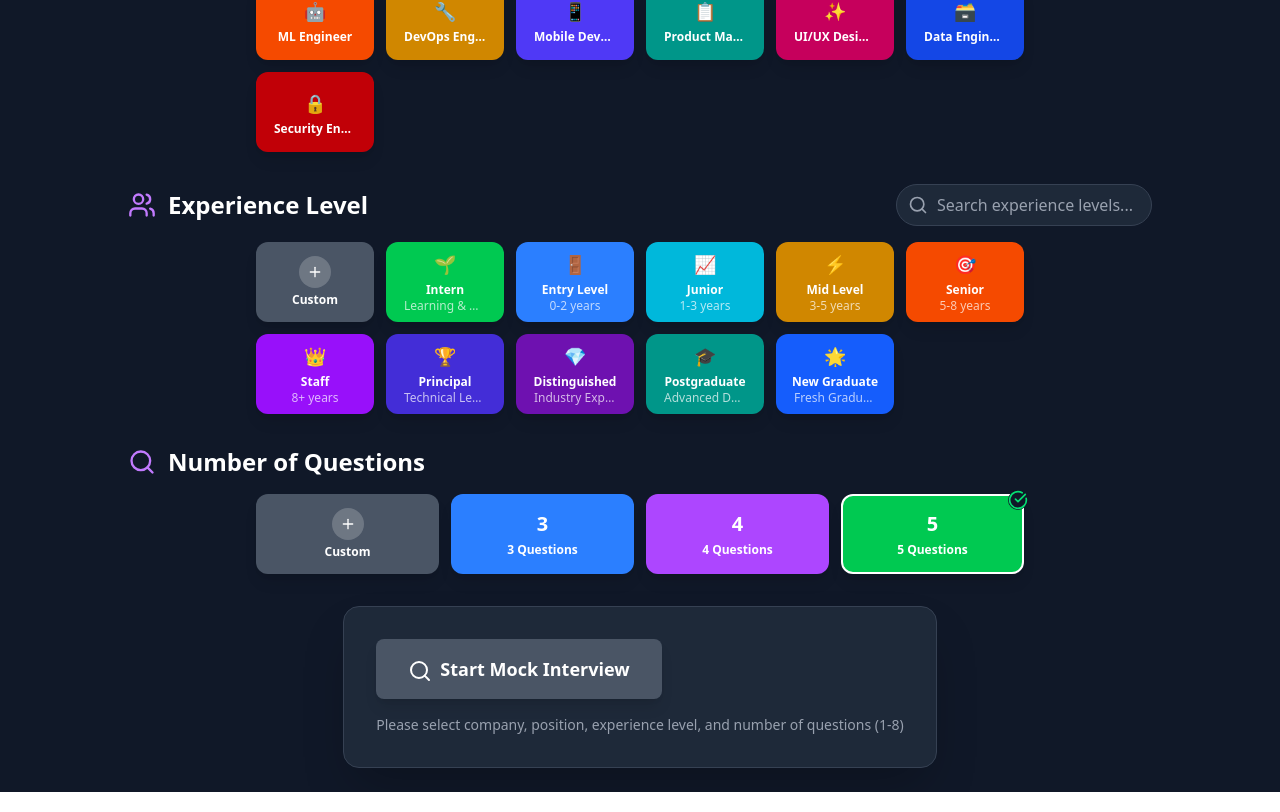
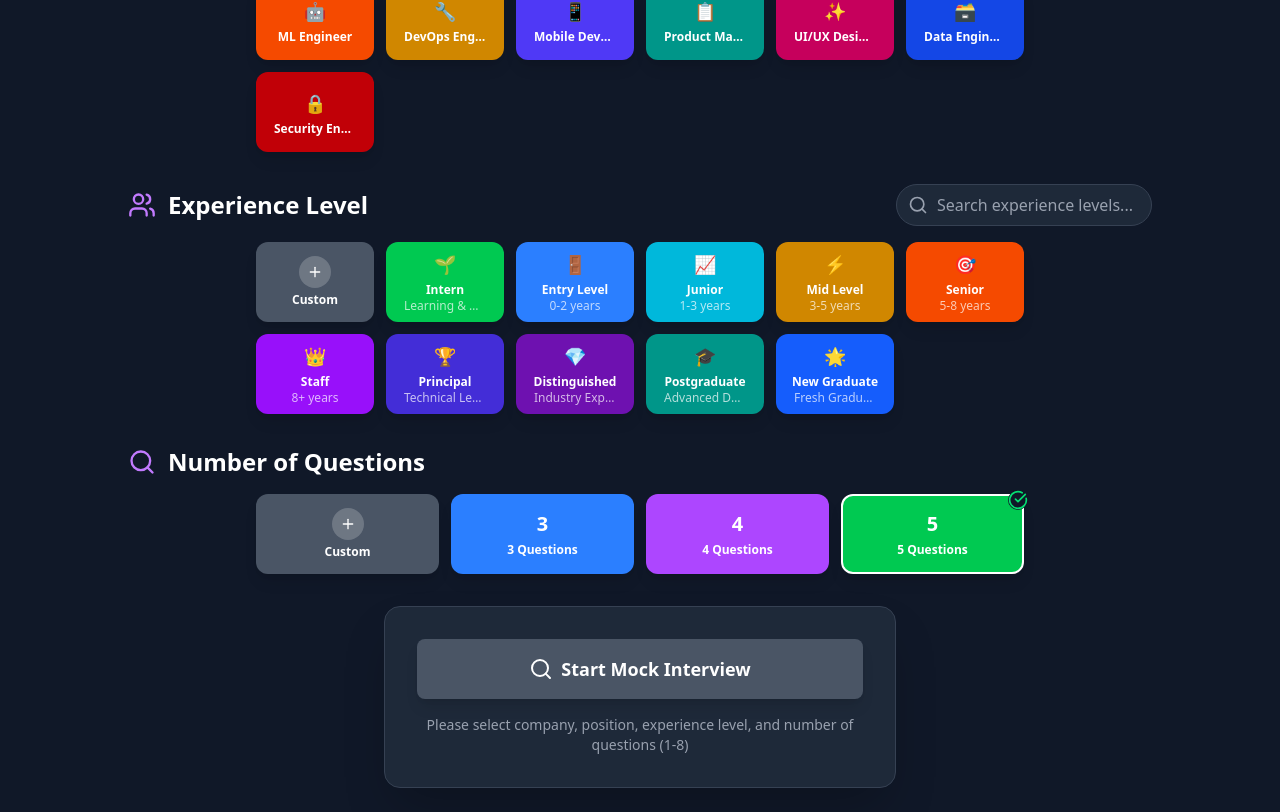
Before and after one commit to KaziAmin110/Podium, a React (Vite) app in the folder frontend/: page / in a window 1280 px wide. Shown: the part 716-1528 px from the top of the page. Built offline with nearby package versions, Linux system fonts and the light colour scheme.

Commit message:
minor tweaks

```diff
--- a/frontend/src/Home.tsx
+++ b/frontend/src/Home.tsx
@@ -590,7 +590,7 @@ const PodiumJobSearch: React.FC<PodiumJobSearchProps> = ({ onInterviewStart }) =
 
         {/* Submit Section */}
         <div className="flex justify-center">
-          <div className="bg-gray-800 rounded-2xl p-8 border border-gray-700 shadow-2xl">
+          <div className="bg-gray-800 w-1/2 rounded-2xl p-8 border border-gray-700 shadow-2xl">
             {finalCompany && finalPosition && finalLevel && finalQuestionCount && (
               <div className="mb-6 p-4 bg-gray-700 rounded-lg">
                 <h3 className="text-white font-semibold mb-2">Your Mock Interview Setup:</h3>
@@ -602,7 +602,7 @@ const PodiumJobSearch: React.FC<PodiumJobSearchProps> = ({ onInterviewStart }) =
             <button
               onClick={handleSubmit}
               disabled={!finalCompany || !finalPosition || !finalLevel || !finalQuestionCount || isSubmitting}
-              className="bg-purple-600 hover:bg-purple-700 disabled:bg-gray-600 disabled:cursor-not-allowed text-white font-semibold py-4 px-8 rounded-lg transition-all duration-200 shadow-lg text-lg"
+              className="bg-purple-600 w-full flex justify-center items-center cursor-pointer hover:bg-purple-700 disabled:bg-gray-600 disabled:cursor-not-allowed text-white font-semibold py-4 px-8 rounded-lg transition-all duration-200 shadow-lg text-lg"
             >
               {isSubmitting ? (
                 <>
```
